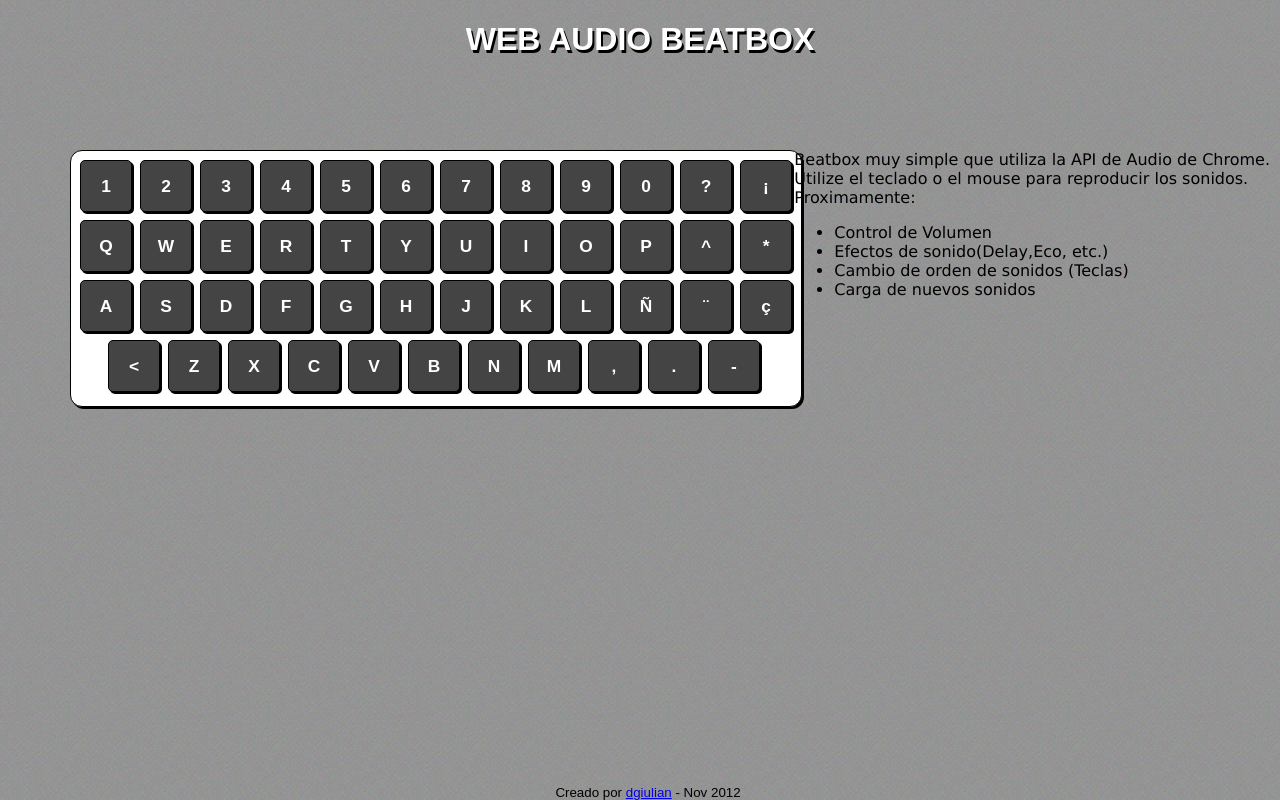
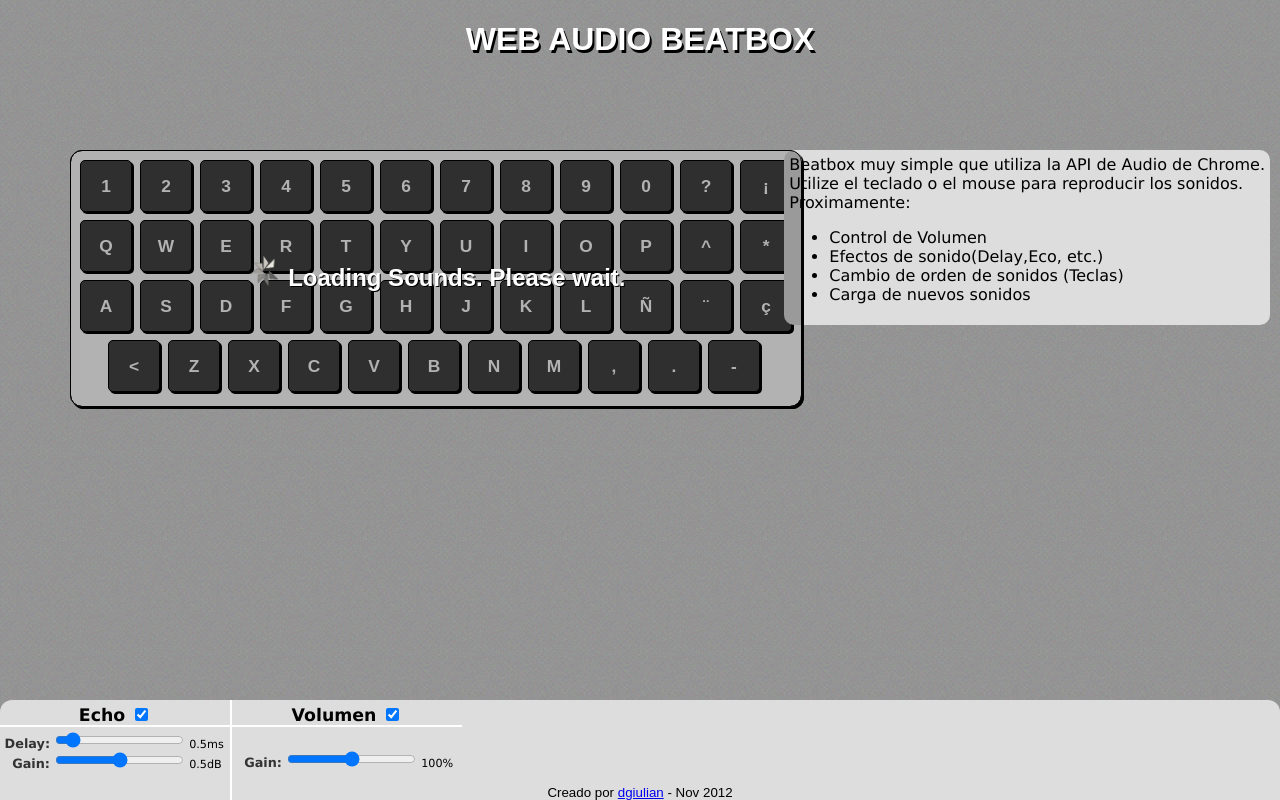
Before and after one commit to Dgiulian/audiobeatbox, a PHP site: page / in a window 1280 px wide. Run offline with PHP 8.4, Linux system fonts and the light colour scheme.

Commit message:
Se agrego efecto de eco y control de volumen

```diff
--- a/Beats.js
+++ b/Beats.js
@@ -1,11 +1,18 @@
 var context,
-    bufferList;
+    bufferList,
+    outputNode;
+var keyCodes = [48, 49, 50, 51, 52, 53, 54, 55, 56, 57, 65, 66, 67, 68, 69, 70, 71, 72, 73, 74, 75, 76, 77, 78, 79, 80, 81, 82, 83, 84, 85, 86, 87, 88, 89, 90, 186,187, 188, 189, 190, 191, 192, 219, 221, 222, 226];
+var urlList = [];
+var config = {
+    "echo": {"enable":true,"delay":0.1,"gain":0.4},
+    "volume":{gain:1},
+}
 
 var init = {
     start:function(){
-        this.context();
-        this.buffers();
-        this.handlers();
+       this.context();
+       this.buffers();
+       this.handlers();
     },
     context:function(){
         if (window.AudioContext){
@@ -18,7 +25,9 @@ var init = {
     },
     buffers:function(){
         // Cargamos los buffers correspondientes a los sonidos que vamos a reproducir
-        var BL = new BufferLoader(context,soundFiles,function(){
+        var BL = new BufferLoader(context,soundFiles,function(){ // onLoad callback
+            var elem = document.getElementById("loading");
+                elem.parentNode.removeChild(elem);
             bufferList = BL.bufferList;
         });
         BL.load();
@@ -38,11 +47,15 @@ var init = {
         }
         window.addEventListener('keydown',handlers.keydown);
         window.addEventListener('keyup',handlers.keyup);
+        document.getElementById('echo_enable').addEventListener('change',handlers.echo_enable);
+        document.getElementById('echo_delay').addEventListener('change',handlers.echo_delay);
+        document.getElementById('echo_gain').addEventListener('change',handlers.echo_gain);
+        document.getElementById('volume_gain').addEventListener('change',handlers.volume_gain);
+
+
     }
 };
-var keyCodes = [48, 49, 50, 51, 52, 53, 54, 55, 56, 57, 65, 66, 67, 68, 69, 70, 71, 72, 73, 74, 75, 76, 77, 78, 79, 80, 81, 82, 83, 84, 85, 86, 87, 88, 89, 90, 186,187, 188, 189, 190, 191, 192, 219, 221, 222, 226];
 
-var urlList = [];
 
 var handlers = {
     mouseOver:function(e){
@@ -82,16 +95,49 @@ var handlers = {
         if(e){
             element.onmouseup();
         }
-    }
+    },
+    echo_enable:function(){
+        config.echo.enable = this.checked;
+    },
+    echo_delay:function(){
+        config.echo.delay = this.value / 100 ;
+        showValue(this.id + '_value',config.echo.delay + "ms");
+    },
+    echo_gain:function(){this.id + '_value'
+        config.echo.gain = this.value / 10;
+        showValue(this.id + '_value',config.echo.gain + "db");
+    },
+    volume_gain:function(){
+        config.volume.gain = this.value / 100;
+        showValue(this.id + '_value',config.volume.gain * 100 + "%");
+    },
 
+}
+function showValue(id,value){
+    var elem = document.getElementById(id);
+    if(elem){elem.innerText = value}
 }
 
 
 function playSound(buffer){
     var soundSource = context.createBufferSource();
+    var volume = context.createGainNode();
+
     soundSource.buffer = buffer;
-    soundSource.connect(context.destination);
+    volume.gain.value = config.volume.gain;
+    outputNode = volume;
+
+    if(config.echo.enable) {
+        var echo = new EchoNode(context,{'delay':config.echo.delay,'gain':config.echo.gain});
+        echo.in(soundSource);
+        echo.out(outputNode);
+    } else{
+        soundSource.connect(outputNode);
+    }
+
+    volume.connect(context.destination);
     soundSource.noteOn(0);
+
 }
 function randInt(min,max){
     return Math.floor(Math.random() * (max - min) + min);
--- /dev/null
+++ b/EchoNode.js
@@ -0,0 +1,40 @@
+/*
+** Efecto de eco utilizando un DelayNode y un GainNode.
+** La idea basica es crear un ciclo entre el Delay y el Gain (La salida de uno a la entrada de otro) y a su vez conectar la entrada con la salida.
+**
+** Parametros: context: instancia de AudioContext.
+**             o: Objeto de configuracion. o.gain la ganancia del eco y o.delay es el delay.
+** El valor de la ganancia no puede ser mayor que 1
+**
+*/
+function EchoNode(context,o){
+    if (!o) o={};
+    this.gn = context.createGainNode();
+    this.dn = context.createDelayNode();
+    this.dn.connect(this.gn);
+    this.gn.connect(this.dn);
+    this.input = null;
+    this.output = null;
+    this.gain(o.gain || 0.4);
+    this.delay(o.delay || 0.1);
+}
+
+EchoNode.prototype.in = function(input){
+    input.connect(this.dn);
+    this.input = input;
+    if (this.output) { input.connect(this.output);}
+
+}
+EchoNode.prototype.out = function(output){
+    if(this.input) { this.input.connect(output);}
+    this.dn.connect(output);
+    this.output = output;
+}
+EchoNode.prototype.delay = function(d){
+    this.dn.delayTime.value = d;
+}
+EchoNode.prototype.gain = function(g){
+    /* Setea el valor de la ganancia. Este valor no puede ser mayor que 1 */
+    g = (g>1)? g % 1: g;
+    this.gn.gain.value = g;
+}
--- a/css/style.css
+++ b/css/style.css
@@ -1,5 +1,7 @@
 body{
     background-image: url('../otis_redding.png');
+    margin: 0;
+    padding: 0;
 }
 #beats{
     width: 725px;
@@ -8,12 +10,40 @@ body{
     border-radius: 12px;
     padding: 5px 0 0 5px;
     position: absolute;
-    /*margin: 0 auto;*/
     top:150px;
     left: 70px;
     box-shadow: 2px 2px #000;
     background-color: #fff;
+    /*display: none;*/
 }
+#loading{
+    width: 725px;
+    height: 250px;
+    border: 1px solid;
+    border-radius: 12px;
+    padding: 5px 0 0 5px;
+    position: absolute;
+    top:150px;
+    left: 70px;
+    box-shadow: 2px 2px #000;
+    background-color: rgba(0,0,0,0.3);
+    z-index: 10;
+}
+#loading h2{
+    text-align: center;
+    width: 100%;
+    height: 100%;
+    position: relative;
+    top:40%;
+    line-height: 30px;
+    margin: 0;
+    padding: 0;
+    color:#fff;
+    text-shadow:1px 1px #000;
+    z-index: 10;
+    font-family: Arial, Helvetica, sans-serif;
+}
+
 .beat{
     width: 50px;
     height: 50px;
@@ -39,7 +69,7 @@ body{
 }
 h1{
     text-align: center;
-    font-family: "Arial Rounded MT Bold",Arial, Helvetica, sans-serif;;
+    font-family: "Arial Rounded MT Bold",Arial, Helvetica, sans-serif;
     color: #fff;
     text-transform: uppercase;
     text-shadow:2px 3px #000;
@@ -57,4 +87,59 @@ h1{
     top: 150px;
     right: 10px;
     font-family: 'Lucida Sans Unicode', 'Lucida Grande', sans-serif;
+    background-color: #DDD;
+    border-radius: 10px;
+    padding: 5px;
 }
+/*  Controles */
+#controls{
+    position: fixed;
+    width: 100%;
+    bottom: 0px;
+    height: 100px;
+    background-color: #ddd;
+    border-top-left-radius: 12px;
+    border-top-right-radius: 12px;
+    font-family: 'Lucida Sans Unicode', 'Lucida Grande', sans-serif;
+    font-size: 12pt;
+}
+
+
+
+.control input[type="range"]{
+    clear:both;
+    margin: 0;
+    padding: 0;
+}
+.control{
+    width: 230px;
+    height: 100%;
+    padding-top: 5px;
+    border-right: 2px solid #fff;
+    float: left;
+}
+.control:last-child{
+    border-right: none;
+}
+
+.control label{
+    display: inline-block;
+    width: 50px;
+    text-align: right;
+    font-weight: bold;
+    color: #333;
+    font-size: 0.8em;
+}
+.control span{
+    font-size: 0.7em;
+}
+.name{
+    margin: 0;
+    padding: 0;
+    font-size: 13pt;
+    width: 100%;
+    height: 20px;
+    text-align: center;
+    margin-bottom: 5px;
+    border-bottom: 2px solid #fff;
+}
--- a/index.html
+++ b/index.html
@@ -7,11 +7,13 @@
 
     <script type="text/javascript" src="BufferObjLoader.js"></script>
     <script type="text/javascript" src="soundFiles.js"></script>
+    <script type="text/javascript" src="EchoNode.js"></script>
     <script type="text/javascript" src="Beats.js"></script>
 </head>
 
 <body>
     <h1>Web Audio Beatbox </h1>
+    <div id="loading"><h2><img src="loader.gif" alt="loading" width="30" height="30"> Loading Sounds. Please wait.</h2></div>
     <div id="beats">
         <div id="k49"  class="beat">1</div>
         <div id="k50"  class="beat">2</div>
@@ -66,6 +68,34 @@
         <div id="k189" class="beat">-</div>
 
     </div>
+    <div id="controls">
+
+        <div class="control" id="echo">
+            <h2 class="name" >
+                <labelfor="echo_enable">Echo</label>
+                <input type="checkbox" name="echo_enable" id="echo_enable" checked>
+            </h2>
+            <label for="echo_delay">Delay: </label>
+            <input type="range" name="echo_delay" id="echo_delay" min="1" max="100" value="10" >
+            <span id="echo_delay_value">0.5ms</span>
+            <br>
+            <label for="echo_gain">Gain:</label>
+            <input type="range" name="echo_gain" id="echo_gain" min="1" max="9" value="5" >
+            <span id="echo_gain_value">0.5dB</span> <br>
+        </div>
+
+        <div class="control" id="volume">
+            <h2 class="name" >
+                <labelfor="echo_enable">Volumen</label>
+                <input type="checkbox" name="echo_enable" id="echo_enable" checked>
+            </h2>
+            <br>
+            <label for="volume_gain">Gain:</label>
+            <input type="range" name="volume_gain" id="volume_gain" min="0" max="200" value="100" >
+            <span id="volume_gain_value">100%</span> <br>
+        </div>
+
+    </div>
     <div id="descripcion">
         Beatbox muy simple que utiliza la API de Audio de Chrome. <br/>
         Utilize el teclado o el mouse para reproducir los sonidos.
```
Also changed, not shown: Flanger.js (added, +10 -0 lines), loader.gif (added).
